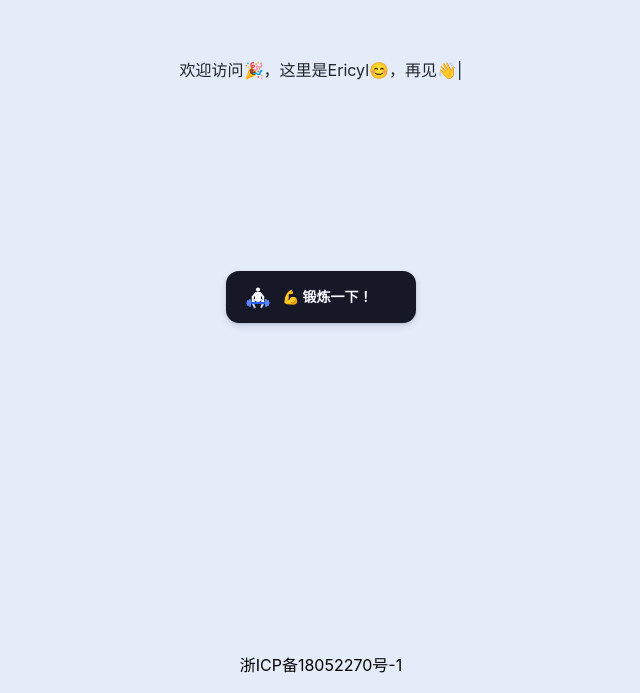
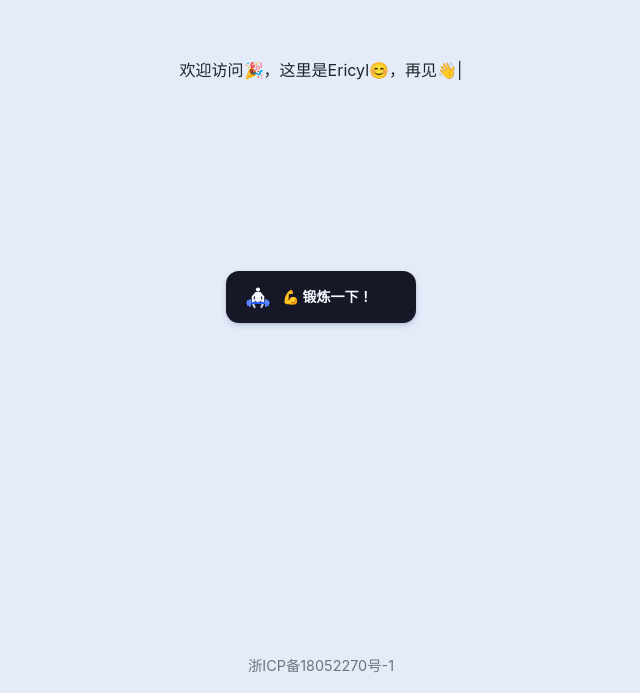
Before and after one commit to ericyl/ericyl.github.io, a plain HTML site: page index.html in a window 1280 px wide. Shown: the part 107-800 px from the top of the page, without its empty margins (319-959 px from the left). Drawn offline with nearby package versions, Linux system fonts and the light colour scheme.

Commit message:
Update index.html

```diff
--- a/index.html
+++ b/index.html
@@ -285,7 +285,7 @@
       </div>
     </div>
     <div class="text-center">
-      <a href="http://www.beian.miit.gov.cn/" style="color: black">浙ICP备18052270号-1</a>
+      <a href="http://www.beian.miit.gov.cn/" style="color: #6c757d; font-size: .9rem">浙ICP备18052270号-1</a>
     </div>
 
     <script>
```
